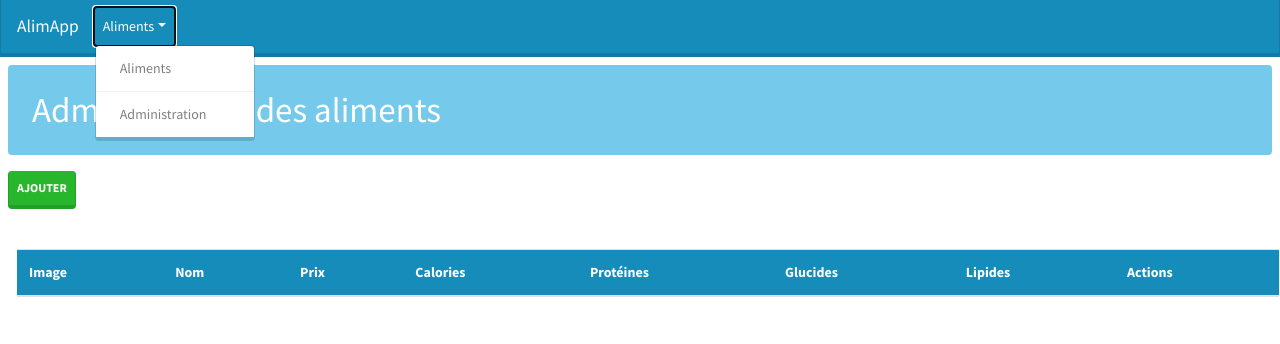
After one commit to Ritooon/Symfony_cours_3, a Symfony app: template templates/admin/admin_aliment/index.html.twig in a window 1280 px wide, after a click on "Aliments". The commit adds this page. Shown: the top 344 px of the page. Run offline with Twig, Linux system fonts and the light colour scheme; the template is opened without the code that fills it, so the values that code supplies are empty; some libraries are stand-ins or nearby versions.

Commit message:
WIP - Administration

```diff
--- a/public/css/main.css
+++ b/public/css/main.css
@@ -1,6 +1,16 @@
 .aliment-card { max-width: 20rem; }
-.aliment-card img {
+.aliment-card img, .admin-form-container img {
     width: 15rem;
     height: 10rem;
-    object-fit: cover;
+    object-fit: contain;
 }
+
+.admin-table img {
+    width: 5rem;
+    height: 2rem;
+    object-fit: contain;
+}
+
+
+.admin-table td { vertical-align: middle; }
+.admin-table form { display: inline-block; }
--- a/src/DataFixtures/AlimentFixture.php
+++ b/src/DataFixtures/AlimentFixture.php
@@ -28,7 +28,7 @@ class AlimentFixture extends Fixture
             ->setLipide(9.1)
             ->setProteine(10.1)
             ->setPrix(2.99)
-            ->setImage('patate.png')
+            ->setImage('patate.jpg')
         ;
         $manager->persist($l2);
 
--- /dev/null
+++ b/templates/admin/admin_aliment/index.html.twig
@@ -0,0 +1,61 @@
+{% extends 'base.html.twig' %}
+
+{% block title %}Administration{% endblock %}
+{% block titrePage %}Administration des aliments{% endblock %}
+
+{% block body %}
+
+{% for message in app.flashes('success') %}
+    <div class="alert alert-success">
+        {{message}}
+    </div>
+{% endfor %}
+
+<div class="row">
+	<div class="col-12">
+		<a class="btn btn-success p-2 m-2" href="{{ path('ajout_aliment') }}">Ajouter</a>
+	</div>
+</div>
+
+<div class="row">
+    <div class="col-12 p-4 m-2">
+        <table class="table admin-table">
+            <thead class="bg-primary text-white">
+                <tr>
+                    <th>Image</th>
+                    <th>Nom</th>
+                    <th>Prix</th>
+                    <th>Calories</th>
+                    <th>Protéines</th>
+                    <th>Glucides</th>
+                    <th>Lipides</th>
+                    <th>Actions</th>
+                </tr>
+            </thead>
+            <tbody>
+                {% for aliment in aliments %}
+                    <tr>
+                        <td><img src="{{asset('images/aliments/' ~  aliment.image)}}" /></td>
+                        <td>{{aliment.nom}}</td>
+                        <td>{{aliment.prix}}</td>
+                        <td>{{aliment.calorie}}</td>
+                        <td>{{aliment.proteine}}</td>
+                        <td>{{aliment.glucide}}</td>
+                        <td>{{aliment.lipide}}</td>
+                        <td>
+                            <a class="btn btn-primary p-2 m-2" href="{{ path('modification_aliment', {'id': aliment.id}) }}">Modifier</a>
+
+                            <form method="POST" action="{{path('suppression_aliment', {'id': aliment.id})}}" onsubmit="return confirm('Confirmer la suppression ?');">
+                                <input type="hidden" name="_method" value="DEL" />
+                                <input type="hidden" name="_token" value="{{csrf_token('DEL' ~ aliment.id)}}" />
+                                <input type="submit" class="btn btn-danger p-2 m-2" value="Supprimer"/>
+                            </form>
+                        </td>
+                    </tr>
+                {% endfor %}
+            </tbody>
+        </table>
+    </div>
+
+</div>
+{% endblock %}
--- a/templates/menu.html.twig
+++ b/templates/menu.html.twig
@@ -5,9 +5,14 @@
 	</button>
 
 	<div class="collapse navbar-collapse" id="navbarColor01">
-	  <ul class="navbar-nav mr-auto">
-			<li class="nav-item">
-				<a class="nav-link" href="{{ path('aliments') }}">Alments</a>
+		<ul class="navbar-nav mr-auto">
+			<li class="nav-item dropdown">
+				<a class="nav-link dropdown-toggle" href="#" id="navbarDropdown" role="button" data-bs-toggle="dropdown" aria-expanded="false">Aliments</a>
+				<div class="dropdown-menu" aria-labelledby="navbarDropdown">
+				<a class="dropdown-item" href="{{ path('aliments') }}">Aliments</a>
+				<div class="dropdown-divider"></div>
+				<a class="dropdown-item" href="{{ path('admin_aliments') }}">Administration</a>
+				</div>
 			</li>
 		</ul>
 	</div>
```
Also changed, not shown: src/Controller/Admin/AdminAlimentController.php (added, +71 -0 lines), src/Controller/AlimentController.php (+28 -0 lines), src/Form/AlimentType.php (added, +31 -0 lines), src/Repository/AlimentRepository.php (+11 -0 lines), templates/admin/admin_aliment/ajout_modification_aliment.html.twig (added, +54 -0 lines), templates/aliment/index.html.twig (+22 -1 lines), public/images/no_image.png (added), 1 other file.
